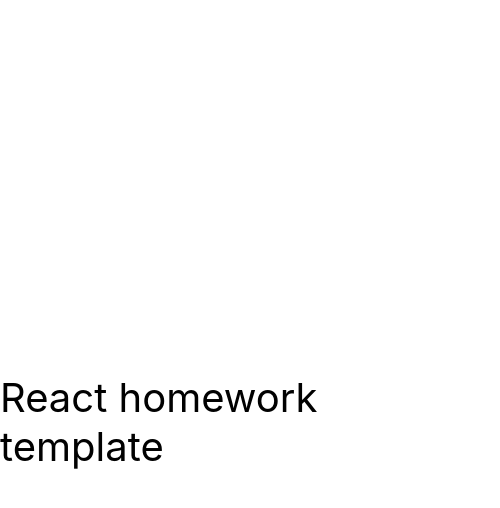
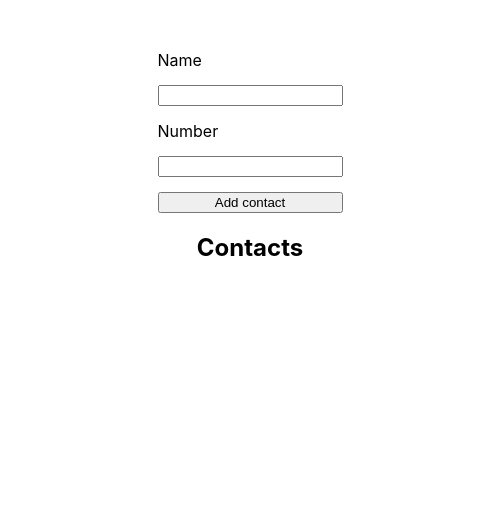
Before and after one commit to VickyUA/goit-react-hw-02-phonebook, a React (Create React App) app: page / in a window 390 px wide. Shown: the top 508 px of the page, 500 px wide, since content can reach past the window. Built offline with nearby package versions, Linux system fonts and the light colour scheme.

Commit message:
phonebook begin

```diff
--- a/package.json
+++ b/package.json
@@ -7,6 +7,7 @@
     "@testing-library/jest-dom": "^5.16.3",
     "@testing-library/react": "^12.1.4",
     "@testing-library/user-event": "^13.5.0",
+    "nanoid": "^5.0.4",
     "react": "^18.1.0",
     "react-dom": "^18.1.0",
     "react-scripts": "5.0.1",
--- a/src/components/App.jsx
+++ b/src/components/App.jsx
@@ -1,16 +1,42 @@
-export const App = () => {
+import { Component } from 'react';
+import Form from './Form';
+import { nanoid } from 'nanoid';
+
+export default class App extends Component {
+  state = {
+    contacts: [],
+  };
+
+  // contactId = nanoid();
+
+  formSubmitHandler = ({ name, number }) => {
+    const newContact = { name, number, id: nanoid() };
+    // this.setState(prev => ({ contacts: [...prev.contacts, data] }));
+    this.setState(prev => ({ contacts: [...prev.contacts, newContact] }));
+    console.log(this.state);
+  };
+
+  render() {
     return (
       <div
         style={{
-        height: '100vh',
           display: 'flex',
           justifyContent: 'center',
           alignItems: 'center',
-        fontSize: 40,
-        color: '#010101'
+          flexDirection: 'column',
+          width: '500px',
         }}
       >
-      React homework template
+        <Form getSubmitData={this.formSubmitHandler} />
+        <div>
+          <h2>Contacts</h2>
+          {this.state.contacts.map(contact => (
+            <li key={contact}>
+              {contact.name}: {contact.number}
+            </li>
+          ))}
+        </div>
       </div>
     );
-};
+  }
+}
--- /dev/null
+++ b/src/components/Form.jsx
@@ -0,0 +1,58 @@
+import { Component } from 'react';
+import { nanoid } from 'nanoid';
+import css from './app.module.css';
+
+export class Form extends Component {
+  state = {
+    name: '',
+    number: '',
+  };
+
+  nameInputId = nanoid();
+  numberInputId = nanoid();
+
+  handleChange = event => {
+    const { name, value } = event.target;
+    this.setState({ [name]: value });
+  };
+
+  handleSubmit = e => {
+    e.preventDefault();
+    this.props.getSubmitData(this.state);
+    this.reset();
+  };
+
+  reset = () => {
+    this.setState({ name: '', number: '' });
+  };
+
+  render() {
+    return (
+      <div>
+        <form className={css.form} onSubmit={this.handleSubmit}>
+          <label htmlFor={this.nameInputId}>Name</label>
+          <input
+            type="text"
+            name="name"
+            value={this.state.name}
+            onChange={this.handleChange}
+            id={this.nameInputId}
+            required
+          />
+          <label htmlFor={this.numberInputId}>Number</label>
+          <input
+            type="tel"
+            name="number"
+            value={this.state.number}
+            onChange={this.handleChange}
+            id={this.numberInputId}
+            required
+          />
+          <button type="submit">Add contact</button>
+        </form>
+      </div>
+    );
+  }
+}
+
+export default Form;
--- /dev/null
+++ b/src/components/app.module.css
@@ -0,0 +1,6 @@
+.form {
+  display: flex;
+  flex-direction: column;
+  gap: 15px;
+  margin-top: 50px;
+}
--- a/src/index.js
+++ b/src/index.js
@@ -1,6 +1,6 @@
 import React from 'react';
 import ReactDOM from 'react-dom/client';
-import { App } from 'components/App';
+import App from 'components/App';
 import './index.css';
 
 ReactDOM.createRoot(document.getElementById('root')).render(
```
Also changed, not shown: 1 other file (tests, documents, lock files or other folders). Lines whose indentation alone changed are shown as unchanged.
